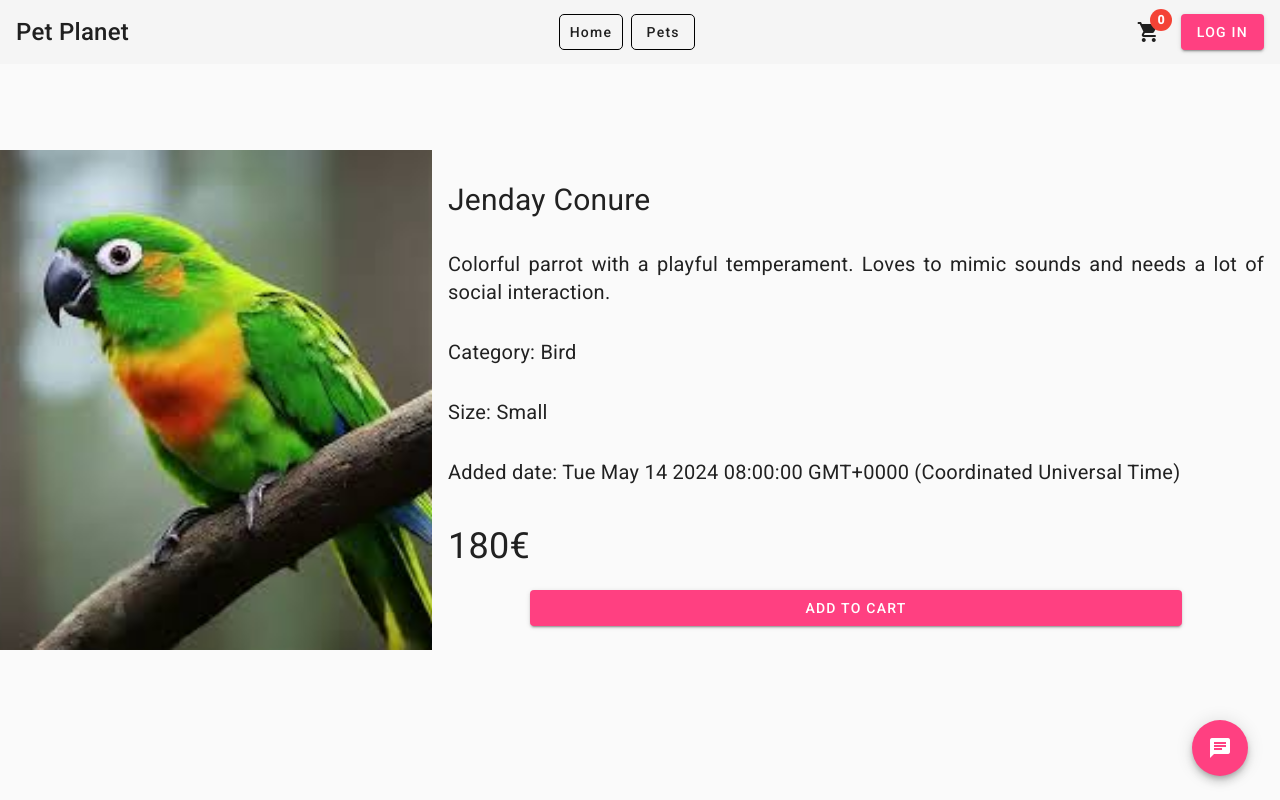
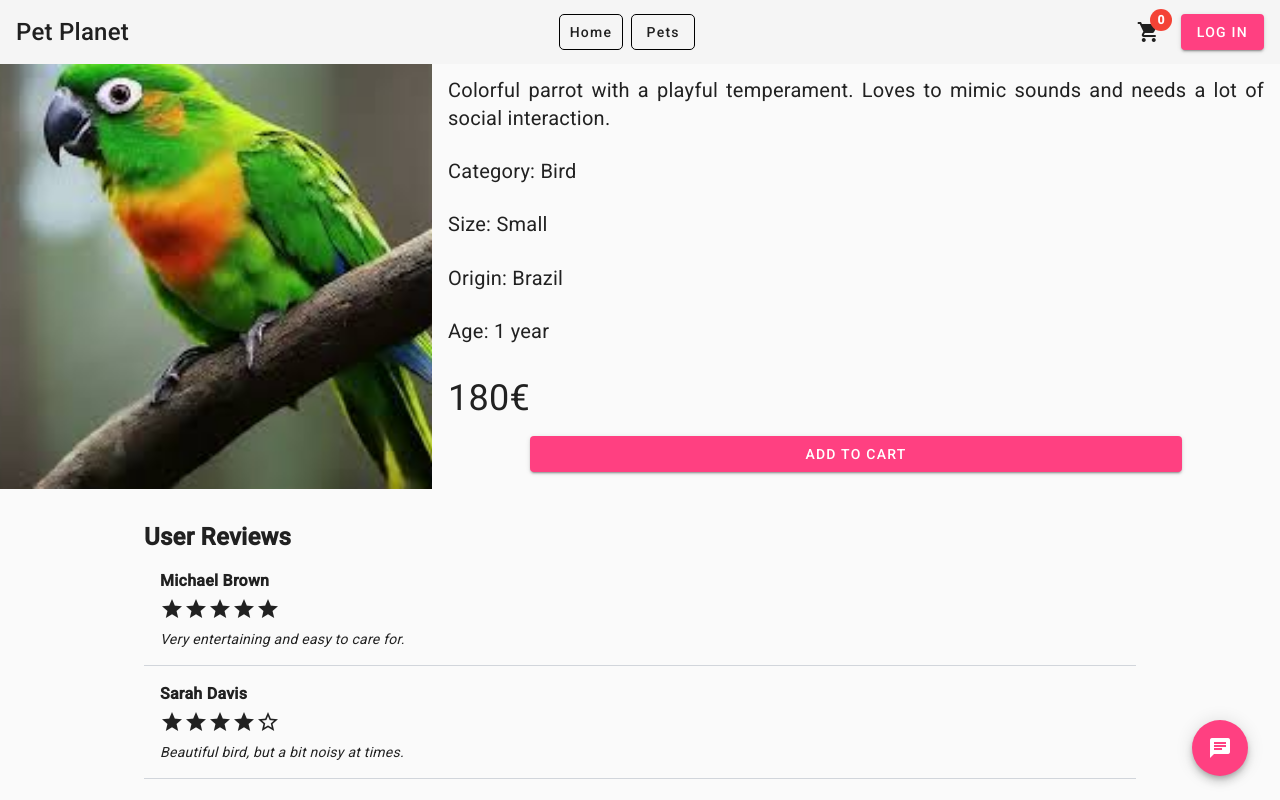
Before and after one commit to jovansimonovic/icr-project, an Angular app: page /product-list/1 in a window 1280 px wide. Built offline with nearby package versions, Linux system fonts and the light colour scheme.

Commit message:
feature: Added user ratings in product-details

```diff
--- a/src/app/products/product-details/product-details.component.html
+++ b/src/app/products/product-details/product-details.component.html
@@ -1,6 +1,8 @@
 <div
-  class="flex flex-col sm:flex-row sm:h-dvh sm:justify-center sm:items-center"
+  class="flex flex-col sm:h-dvh sm:justify-center sm:items-center"
 >
+  <div class="flex flex-col md:flex-row">
+    <!-- product image -->
     <div class="mt-14 sm:mt-0">
       <img
         src="{{ product.image }}"
@@ -8,6 +10,8 @@
         class="w-full h-[500px] object-cover"
       />
     </div>
+
+    <!-- product details -->
     <div class="mx-4 sm:h-[500px] sm:flex sm:flex-col sm:justify-evenly">
       <div class="text-3xl my-2">{{ product.name }}</div>
       <div class="text-justify text-xl">{{ product.description }}</div>
@@ -20,14 +24,52 @@
         {{ product.size }}
       </div>
       <div class="text-xl mt-2">
-      Added date:
-      {{ product.addedDate }}
+        Origin:
+        {{ product.origin }}
+      </div>
+      <div class="text-xl mt-2">
+        Age:
+        {{ product.age }}
       </div>
       <div class="text-4xl mt-4">{{ product.price }}€</div>
       <div class="text-center mt-8 sm:mt-0">
-      <button mat-raised-button color="accent" class="w-[80%]" (click)="addToCart(product)">
+        <button
+          mat-raised-button
+          color="accent"
+          class="w-[80%]"
+          (click)="addToCart(product)"
+        >
           ADD TO CART
         </button>
       </div>
     </div>
   </div>
+
+  <!-- reviews -->
+  <div class="my-4 p-4 w-full max-w-[80%]">
+    <div class="text-2xl font-semibold">User Reviews</div>
+
+    <div *ngIf="product.reviews.length > 0; else noReviews">
+      <div
+        class="p-4 border-b border-gray-300"
+        *ngFor="let review of product.reviews"
+      >
+        <div class="font-bold text-base">{{ review.user }}</div>
+        <div class="flex items-center mt-1">
+          <mat-icon *ngFor="let star of [].constructor(review.rating)">
+            star
+          </mat-icon>
+          <mat-icon *ngFor="let emptyStar of [].constructor(5 - review.rating)">
+            star_border
+          </mat-icon>
+        </div>
+        <div class="italic mt-2">{{ review.comment }}</div>
+      </div>
+    </div>
+
+    <!-- if no reviews -->
+    <ng-template #noReviews>
+      <div class="text-lg text-gray-500 mt-4">No reviews available</div>
+    </ng-template>
+  </div>
+</div>
```
Lines whose indentation alone changed are shown as unchanged.
